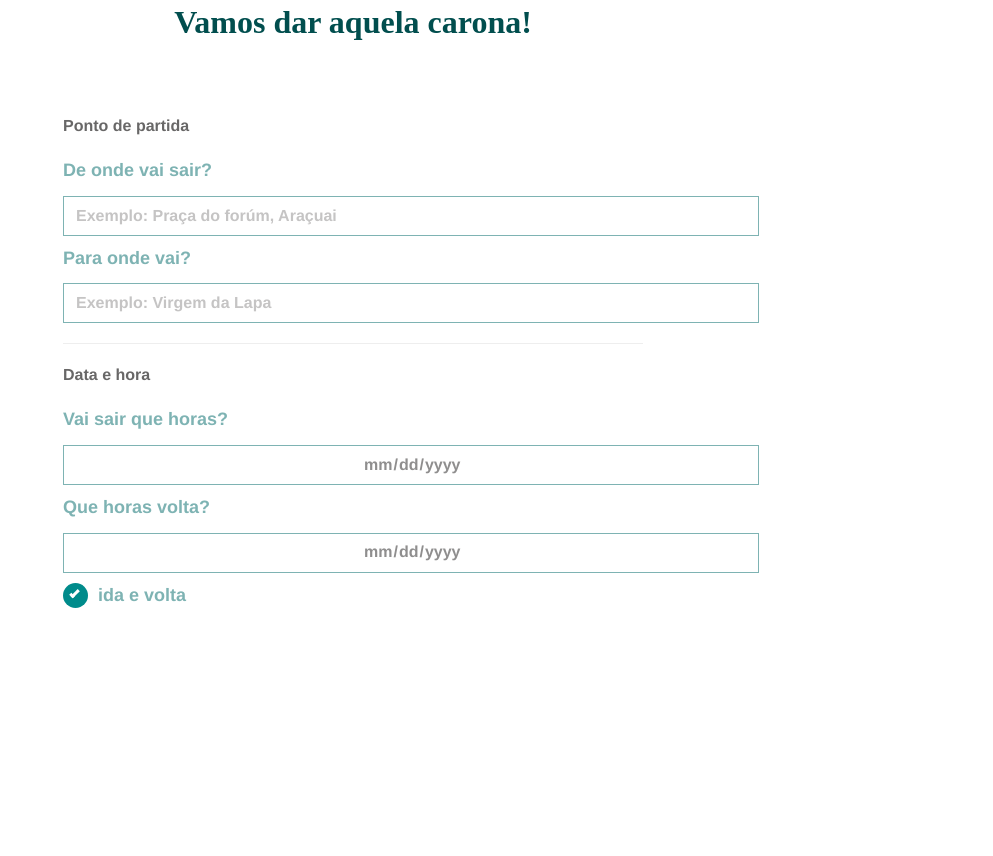
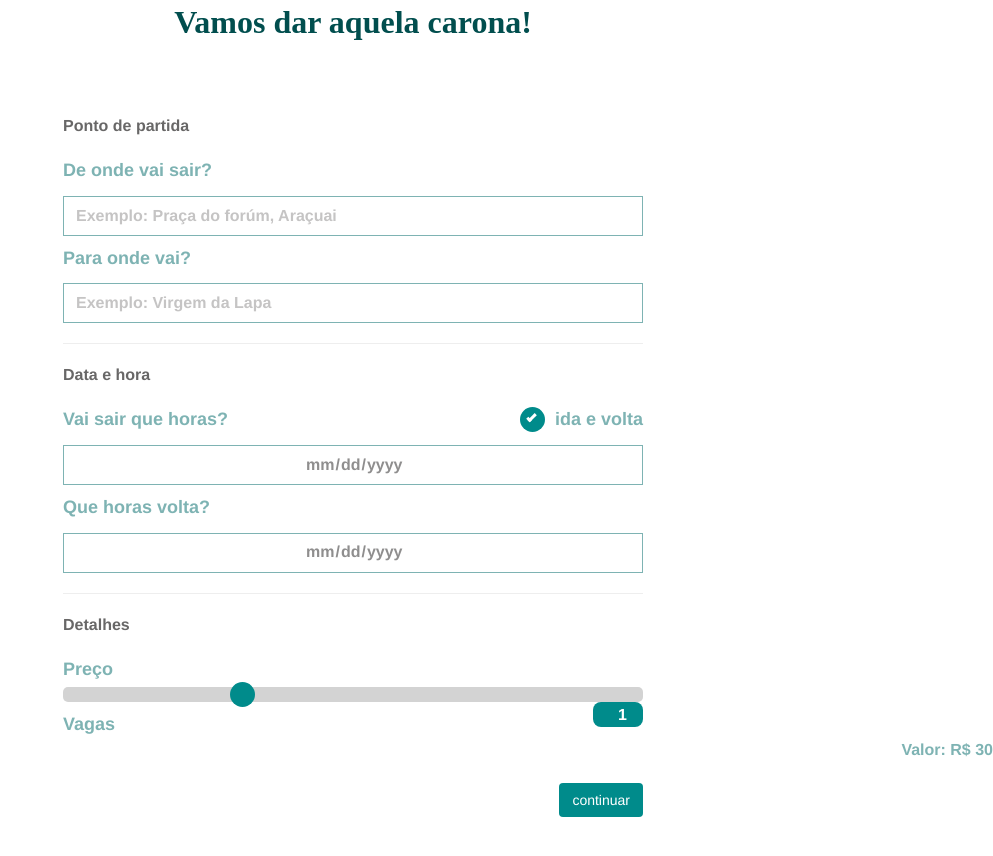
Before and after one commit to AnaLSB/PI2, a PHP site: page /offer-lift.html in a window 1280 px wide. Shown: the part 243-1099 px from the top of the page, without its empty margins (287-1280 px from the left). Run offline with PHP 8.4, Linux system fonts and the light colour scheme; some libraries are stand-ins or nearby versions.

Commit message:
subindo alteraçoes

```diff
--- a/src/offer-lift/offer-lift.css
+++ b/src/offer-lift/offer-lift.css
@@ -16,6 +16,8 @@ a:hover {
 .margin-top{
     margin-top: 40px;
 }
+
+
 
 
   #sidebar-wrapper{
@@ -140,7 +142,7 @@ a:hover {
 
     .input-form {
         white-space: nowrap;
-        width: 120%;
+        width: 100%;
         height: 40px;
         display: flex;
         font-weight: bold;
@@ -161,6 +163,26 @@ a:hover {
 
     .input-form:hover {
         cursor: pointer;
+    }
+
+    .input-places {
+      width: 50px;
+      height: 25px;
+      text-indent: 50%;
+      background: rgb(0, 139, 139);
+      border-radius: 8px;
+      border: none;
+      float: right;
+      color: rgb(255, 255, 255);
+    }
+
+    .input-places:focus {
+      outline: 0;
+      cursor: pointer;
+    }
+
+    .input-places:hover {
+      cursor: pointer;
     }
 
     .container img {
@@ -192,6 +214,7 @@ a:hover {
 
 
     .container-check {
+        float: right;
         display: block;
         position: relative;
         padding-left: 35px;
@@ -263,6 +286,73 @@ a:hover {
 
       /* Fin checkbox */
 
+      .btn-cyan{
+        background-color: rgb(0, 139, 139);
+        color: #FFF;
+      }
+
+      .btn-cyan:hover{
+        background-color: rgb(0, 139, 139);
+        color: rgb(211, 207, 207);
+      }
+
+      .right {
+       float: right;
+      }
+
+
+
+
+      /* Details */
+
+      /* Price */
+
+      .slidecontainer {
+        width: 100%; /* Width of the outside container */
+        color: rgb(126, 179, 179);
+      }
+
+
+
+
+      /* The slider itself */
+      .slider {
+        -webkit-appearance: none;
+        width: 30%;
+        display: block;
+        height: 15px;
+        border-radius: 5px;
+        background: #d3d3d3;
+        outline: none;
+        -webkit-transition: .2s;
+        transition: opacity .2s;
+      }
+
+      .slider::-webkit-slider-thumb {
+        -webkit-appearance: none;
+        appearance: none;
+        width: 25px;
+        height: 25px;
+        border-radius: 50%;
+        background: rgb(0, 139, 139);
+        cursor: pointer;
+      }
+
+      .slider::-moz-range-thumb {
+        width: 25px;
+        height: 25px;
+        border-radius: 50%;
+        background: rgb(0, 139, 139);
+        cursor: pointer;
+      }
+
+      .price {
+        bottom: 60px;
+        position: absolute;
+        right: 0;
+      }
+
+
 
     @media (max-width: 768px) {
 
@@ -275,20 +365,6 @@ a:hover {
           width:220px;
       }
 
-
-
-
-
-
-
-
-
-
-
-
-
-
-
     }
 
     @media (max-width: 978px) {
--- a/src/offer-lift/offer-lift.html
+++ b/src/offer-lift/offer-lift.html
@@ -21,10 +21,11 @@
                     <label for="photo" class="input-photo"><span class="glyphicon glyphicon-camera"></span></label>
                     <input id="photo" type="file">
                 </div>
-                <li><a href="#">Home</a></li>
-                <li><a href="#">Buscar</a></li>
+                <li><a href="../home/inicial.html">Home</a></li>
+                <li><a href="../search-trip/search-trip.html">Buscar</a></li>
+                <li><a href="../offer-lift/offer-lift.html">Oferecer</a></li>
                 <li><a href="#">Rotas</a></li>
-                <li><a href="#">Meus Dados</a></li>
+                <li><a href="../profile/profile.html">Meus Dados</a></li>
                 </ul>
             </div>
 
@@ -46,6 +47,8 @@
                     </div>
                     <div class="col-8 margin-top container container-offer">
                             <p> Ponto de partida</p>
+
+                            <form action="">
                             <label for="">De onde vai sair?</label>
                             <input id="source" name="source" placeholder="Exemplo: Praça do forúm, Araçuai" required="required" class="input-form" type="text">
                             <label for="">Para onde vai?</label>
@@ -55,15 +58,37 @@
 
                             <p> Data e hora</p>
 
-                            <label for="">Vai sair que horas?</label>
-                            <input id="sourceDate" name="sourceDate" type="date" required="required" class="input-form" type="text">
-                            <label for="">Que horas volta?</label>
-                            <input id="destinyDate" name="destinyDate" type="date" required="required" class="input-form" type="text">
-
                             <label class="container-check">ida e volta
                                 <input type="checkbox" checked="checked">
                                 <span class="checkmark"></span>
                             </label>
+
+                            <label for="">Vai sair que horas?</label>
+                            <input id="sourceDate" name="sourceDate" type="date" required="required" class="input-form">
+                            <label for="">Que horas volta?</label>
+                            <input id="destinyDate" name="destinyDate" type="date" required="required" class="input-form">
+
+                            <hr>
+
+                            <p>Detalhes</p>
+
+
+                            <div class="slidecontainer">
+                                <label for="">Preço</label>
+                                <input type="range" min="0" max="100" value="30" class="slider" id="myRange" required="required" >
+                                <p class="price">Valor: R$ <span id="demo"></span></p>
+
+                                <label for="">Vagas</label>
+                                <input  class="input-places" type="number"  min="1" value="1" name="places" id="places" required="required" >
+
+                            </div>
+
+
+
+                            <div class="right margin-top">
+                                <input type="submit" class="btn btn-cyan" value="continuar">
+                            </div>
+                            </form>
 
 
                     </div>
@@ -87,6 +112,15 @@
         $("#wrapper").toggleClass("menuDisplayed");
     });
     });
+
+    var slider = document.getElementById("myRange");
+    var output = document.getElementById("demo");
+    output.innerHTML = slider.value; // Display the default slider value
+
+    // Update the current slider value (each time you drag the slider handle)
+    slider.oninput = function() {
+    output.innerHTML = this.value;
+}
     </script>
 
 
--- a/src/profile/profile.css
+++ b/src/profile/profile.css
@@ -134,6 +134,11 @@
     color: #FFF;
   }
 
+  .btn-cyan:hover{
+    background-color: rgb(0, 139, 139);
+    color: rgb(211, 207, 207);
+  }
+
   .camp-miniografia {
     font-size: 14px;
   }
```
Also changed, not shown: src/profile/profile.html (+4 -3 lines), src/search-trip/search-trip.css (+73 -5 lines), src/search-trip/search-trip.html (+18 -7 lines).
